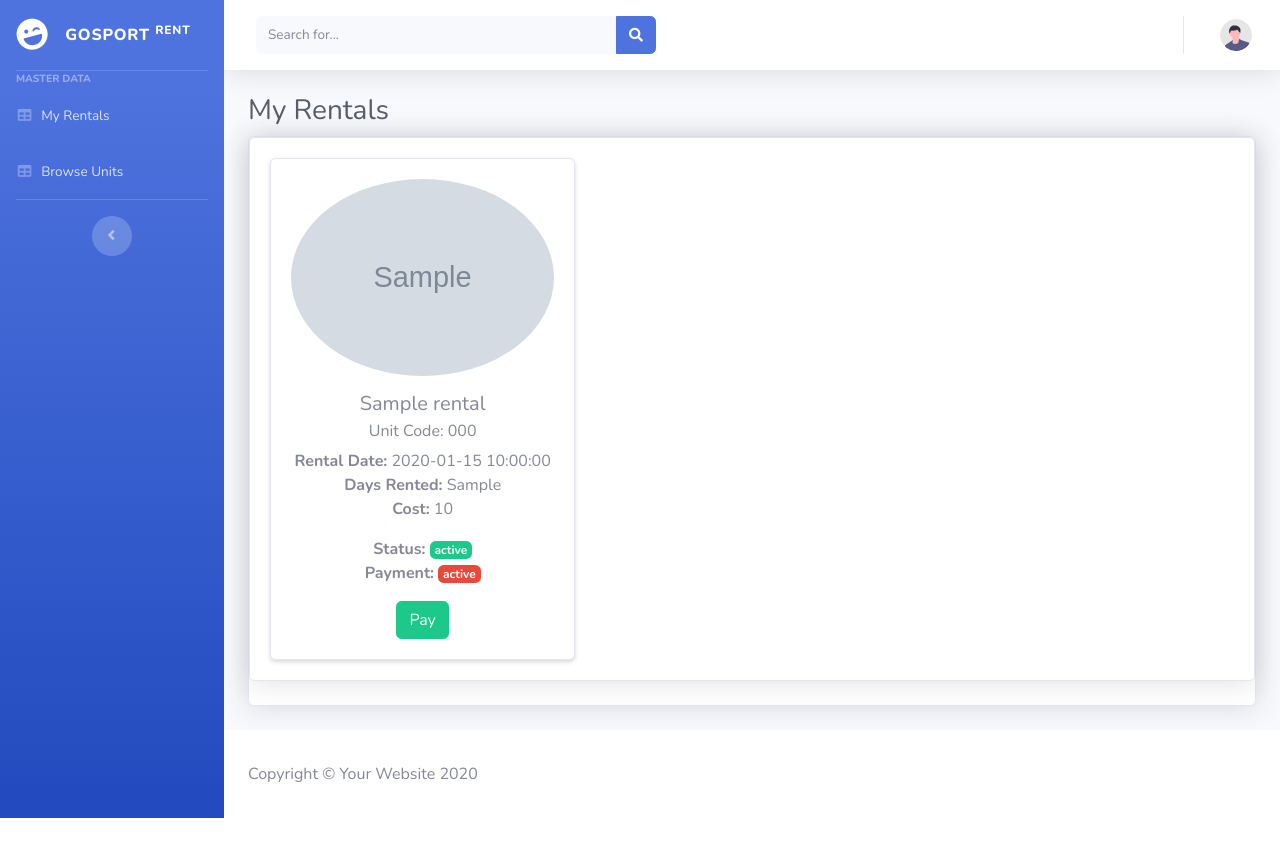
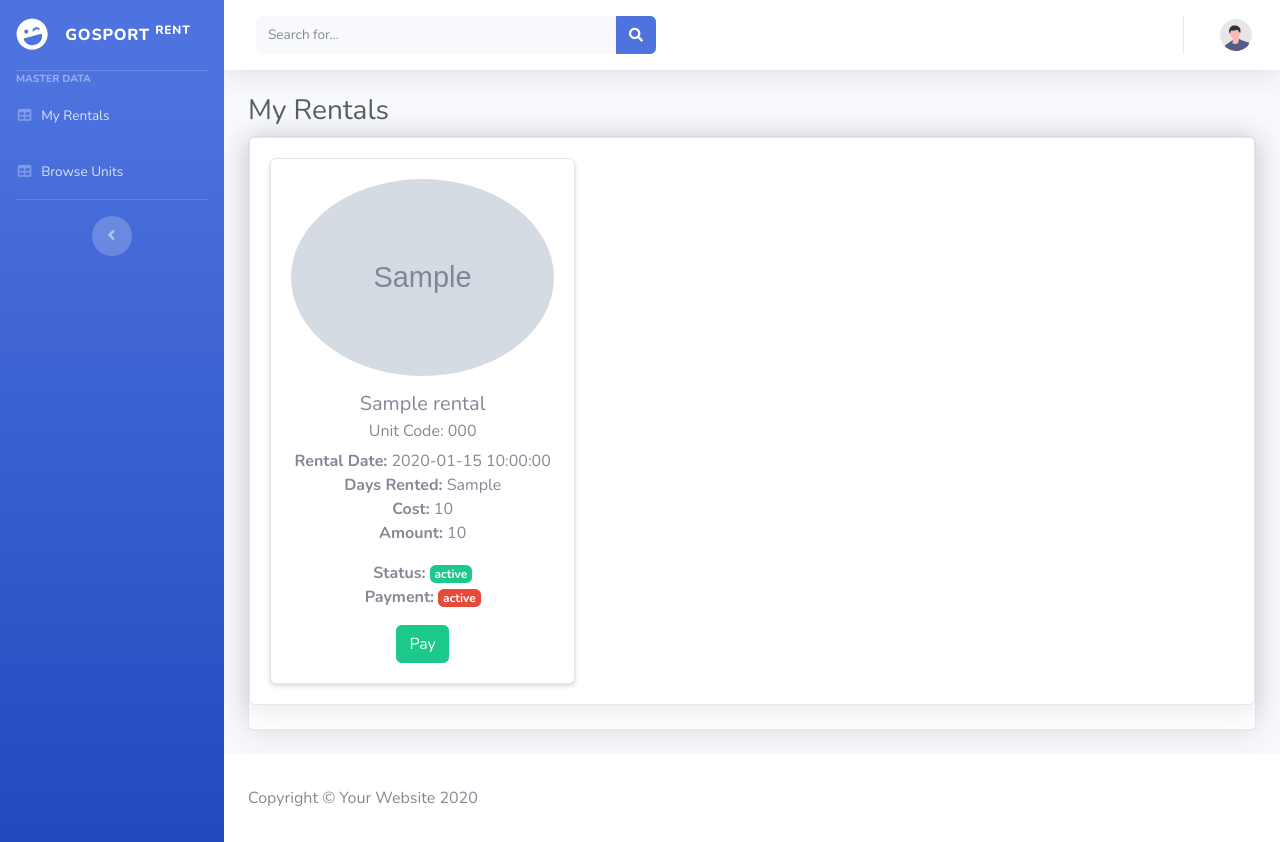
Before and after one commit to JstGrizz/GoSportRent, a CodeIgniter 4 app: the page made by app/Views/my_rentals.php in a window 1280 px wide. Before the commit the page ends 818 px from the top, so only its background shows below. Run offline with PHP 8.4 and a stand-in for CodeIgniter, Linux system fonts and the light colour scheme; the template is opened without the code that fills it: most values are stand-ins (such as "Sample title", 1, 10 or a date in 2020); grey boxes marked "Sample" are stand-in pictures; data that the repository does not hold is empty; some libraries are stand-ins or nearby versions.

Commit message:
Added amount

```diff
--- a/app/Views/my_rentals.php
+++ b/app/Views/my_rentals.php
@@ -59,7 +59,8 @@
                                         <p class="card-text">
                                             <strong>Rental Date:</strong> <?= esc($rental['rental_date']); ?><br>
                                             <strong>Days Rented:</strong> <?= esc($rental['days_rented']); ?><br>
-                                                <strong>Cost:</strong> <?= esc($rental['cost']); ?>
+                                            <strong>Cost:</strong> <?= esc($rental['cost']); ?><br>
+                                            <strong>Amount:</strong> <?= esc($rental['amount']); ?>
                                         </p>
                                         <p class="card-text">
                                             <strong>Status:</strong>
```
Also changed, not shown: public/Assets/image/1729735525_14ad69c949f52a34d033.jpg (added), public/Assets/image/1729735532_89af1dad1a75bd5d31d8.jpg (added). Lines whose indentation alone changed are shown as unchanged.
